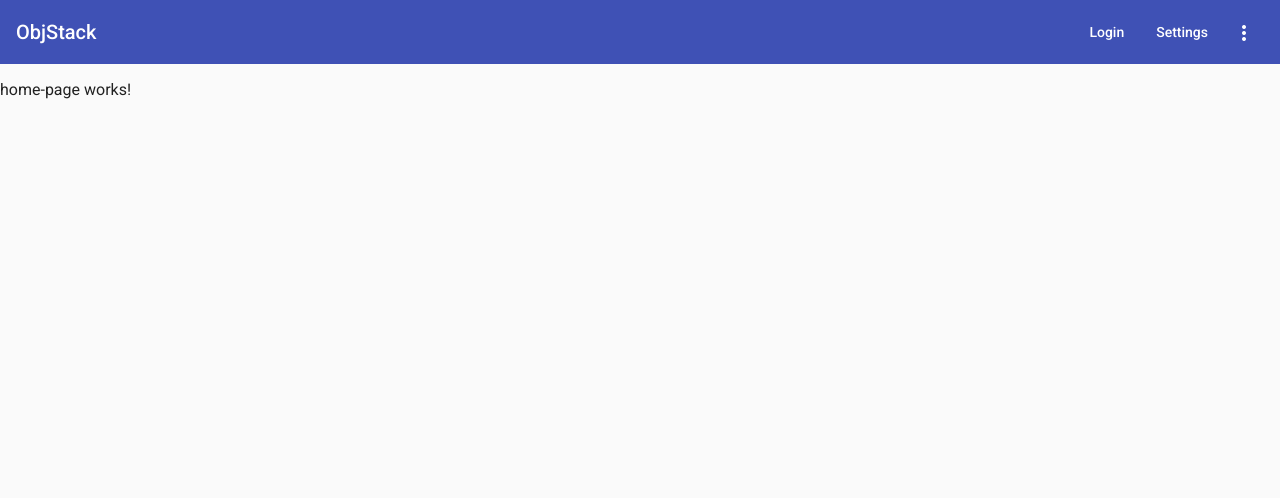
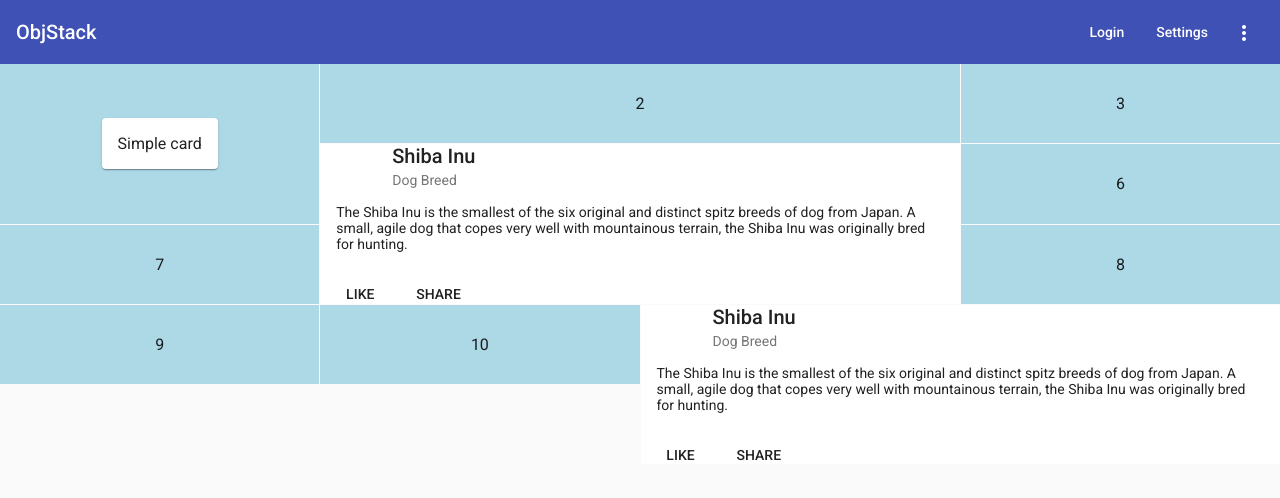
Before and after one commit to samkeel/objstack, an Angular app: page / in a window 1280 px wide. Shown: the top 498 px of the page. Built offline with nearby package versions, Linux system fonts and the light colour scheme.

Commit message:
grid added

```diff
--- a/src/app/pages/home-page/home-page.component.html
+++ b/src/app/pages/home-page/home-page.component.html
@@ -1 +1,70 @@
-<p>home-page works!</p>
+<!-- <mat-grid-list cols="2" rowHeight="2:1">
+    <mat-grid-tile>1</mat-grid-tile>
+    <mat-grid-tile>2</mat-grid-tile>
+    <mat-grid-tile>3</mat-grid-tile>
+    <mat-grid-tile>4</mat-grid-tile>
+</mat-grid-list> -->
+
+<div *ngIf="!(isHandset$ | async); else notShow">
+    <mat-grid-list cols="4" rowHeight="4:1">
+        <mat-grid-tile rowspan="2">
+            <mat-card>Simple card</mat-card>
+        </mat-grid-tile>
+        <mat-grid-tile colspan="2" rowHeight="1">2</mat-grid-tile>
+        <mat-grid-tile>3</mat-grid-tile>
+        <!-- <mat-grid-tile>4</mat-grid-tile> -->
+        <mat-grid-tile rowspan="2" colspan="2">
+            <mat-card class="example-card">
+                <mat-card-header>
+                    <div mat-card-avatar class="example-header-image"></div>
+                    <mat-card-title>Shiba Inu</mat-card-title>
+                    <mat-card-subtitle>Dog Breed</mat-card-subtitle>
+                </mat-card-header>
+                <mat-card-content>
+                    <p>
+                        The Shiba Inu is the smallest of the six original and distinct spitz breeds of dog from Japan.
+                        A small, agile dog that copes very well with mountainous terrain, the Shiba Inu was originally
+                        bred for hunting.
+                    </p>
+                </mat-card-content>
+                <mat-card-actions>
+                    <button mat-button>LIKE</button>
+                    <button mat-button>SHARE</button>
+                </mat-card-actions>
+            </mat-card>
+        </mat-grid-tile>
+        <mat-grid-tile>6</mat-grid-tile>
+        <mat-grid-tile>7</mat-grid-tile>
+        <mat-grid-tile>8</mat-grid-tile>
+        <mat-grid-tile>9</mat-grid-tile>
+        <mat-grid-tile>10</mat-grid-tile>
+        <mat-grid-tile rowspan="2" colspan="2">
+            <mat-card class="example-card">
+                <mat-card-header>
+                    <div mat-card-avatar class="example-header-image"></div>
+                    <mat-card-title>Shiba Inu</mat-card-title>
+                    <mat-card-subtitle>Dog Breed</mat-card-subtitle>
+                </mat-card-header>
+                <mat-card-content>
+                    <p>
+                        The Shiba Inu is the smallest of the six original and distinct spitz breeds of dog from Japan.
+                        A small, agile dog that copes very well with mountainous terrain, the Shiba Inu was originally
+                        bred for hunting.
+                    </p>
+                </mat-card-content>
+                <mat-card-actions>
+                    <button mat-button>LIKE</button>
+                    <button mat-button>SHARE</button>
+                </mat-card-actions>
+            </mat-card>
+        </mat-grid-tile>
+    </mat-grid-list>
+</div>
+
+<ng-template #notShow>
+    <mat-grid-list cols="1" rowHeight="2:1">
+        <mat-grid-tile>
+            <mat-card>Simple card</mat-card>
+        </mat-grid-tile>
+    </mat-grid-list>
+</ng-template>
--- a/src/app/pages/home-page/home-page.component.scss
+++ b/src/app/pages/home-page/home-page.component.scss
@@ -0,0 +1,3 @@
+mat-grid-tile {
+    background: lightblue;
+}
--- a/src/app/pages/home-page/home-page.component.ts
+++ b/src/app/pages/home-page/home-page.component.ts
@@ -1,4 +1,8 @@
 import { Component, OnInit } from '@angular/core';
+import { Observable } from 'rxjs';
+import { map, shareReplay } from 'rxjs/operators';
+import { BreakpointObserver, Breakpoints } from '@angular/cdk/layout';
+
 
 @Component({
   selector: 'app-home-page',
@@ -7,7 +11,15 @@ import { Component, OnInit } from '@angular/core';
 })
 export class HomePageComponent implements OnInit {
 
-  constructor() { }
+  isHandset$: Observable<boolean> = this.breakpointObserver.observe([Breakpoints.Handset])
+    .pipe(
+      map(result => result.matches),
+      shareReplay()
+    );
+
+  constructor(
+    private breakpointObserver: BreakpointObserver
+  ) { }
 
   ngOnInit(): void {
   }
--- a/src/app/shared/shell/shell.component.html
+++ b/src/app/shared/shell/shell.component.html
@@ -20,7 +20,6 @@
             <div *ngIf="!(isHandset$ | async)">
                 <a mat-button routerLink="/login" routerLinkActive="active">Login</a>
                 <a mat-button routerLink="/settings" routerLinkActive="active">Settings</a>
-
             </div>
             <!-- DROPDOWN MENU -->
             <button mat-icon-button [matMenuTriggerFor]="menu" aria-label="Toggle menu">
```
Also changed, not shown: src/app/shared/shared.module.ts (+5 -2 lines).
